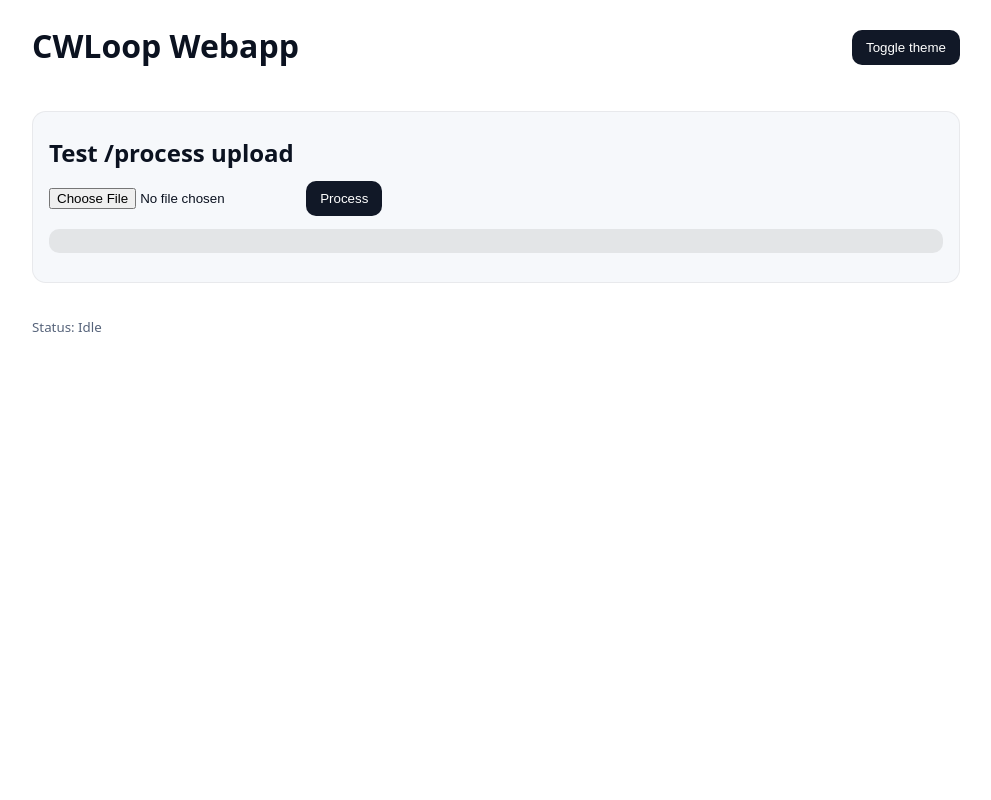
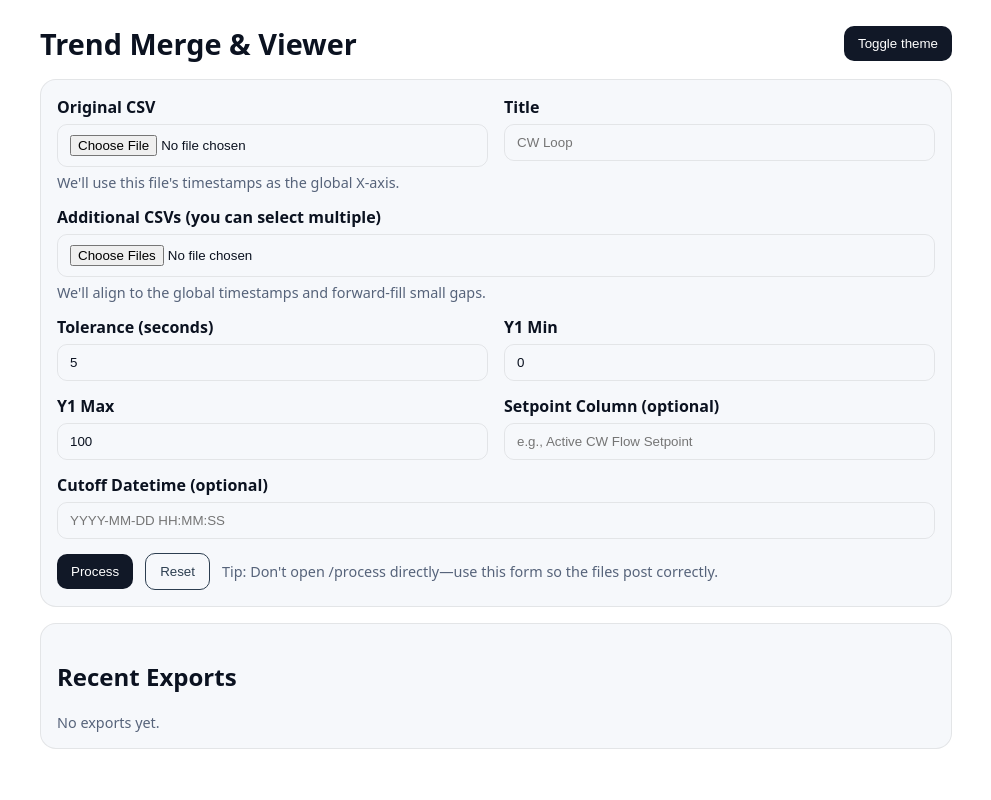
Before and after one commit to jiffcope-byte/cwloop-webapp, a Flask app: page / in a window 1280 px wide. Shown: the whole page, without its empty margins (144-1135 px from the left). Run offline with Flask 3, Linux system fonts and the light colour scheme.

Commit message:
UI: Trend Merge & Viewer + robust /process + dark-mode prepaint

```diff
--- a/app.py
+++ b/app.py
@@ -1,74 +1,107 @@
-import os
-from flask import Flask, render_template, request, jsonify, send_from_directory
+import os, io, zipfile, datetime as dt
+from pathlib import Path
+from flask import Flask, render_template, request, redirect, url_for
 from werkzeug.utils import secure_filename
 
+BASE_DIR = Path(__file__).resolve().parent
+EXPORT_DIR = BASE_DIR / 'static' / 'exports'
+EXPORT_DIR.mkdir(parents=True, exist_ok=True)
+
+ALLOWED = {'csv'}
+
 app = Flask(__name__, static_folder='static', template_folder='templates')
-
-# Limits (adjust if needed)
 app.config['MAX_CONTENT_LENGTH'] = 25 * 1024 * 1024  # 25 MB
-ALLOWED_EXTENSIONS = {'csv', 'txt', 'json'}
 
 def allowed(filename):
-    return '.' in filename and filename.rsplit('.', 1)[1].lower() in ALLOWED_EXTENSIONS
+    return '.' in filename and filename.rsplit('.', 1)[1].lower() in ALLOWED
 
 @app.errorhandler(413)
-def too_large(e):
-    return jsonify(error='File too large'), 413
-
-@app.errorhandler(400)
-def bad_request(e):
-    return jsonify(error='Bad request'), 400
-
-@app.errorhandler(500)
-def internal(e):
-    return jsonify(error='Internal server error'), 500
+def too_large(e): return ('File too large', 413)
 
 @app.route('/healthz')
-def healthz():
-    return 'ok', 200
+def healthz(): return ('ok', 200)
 
-@app.route('/')
-def home():
-    return render_template('index.html')
+def list_exports():
+    items = []
+    for p in sorted(EXPORT_DIR.glob('*/result.json'), reverse=True):
+        try:
+            meta = p.read_text(encoding='utf-8')
+            import json
+            meta = json.loads(meta)
+        except Exception:
+            continue
+        title = meta.get('title', 'Export')
+        stamp = meta.get('timestamp', '')
+        folder = p.parent.name
+        base = f'/static/exports/{folder}'
+        items.append({
+            'title': title,
+            'when': stamp,
+            'view_url': f'{base}/view.html' if (p.parent / 'view.html').exists() else None,
+            'csv_url': f'{base}/merged.csv' if (p.parent / 'merged.csv').exists() else None,
+            'zip_url': f'{base}/bundle.zip' if (p.parent / 'bundle.zip').exists() else None,
+        })
+    return items
+
+@app.route('/', methods=['GET'])
+def index():
+    return render_template('index.html', exports_list=list_exports())
 
 @app.route('/process', methods=['POST'])
 def process():
-    # Expecting multipart/form-data with a 'file' field
-    if 'file' not in request.files:
-        return jsonify(error="Missing 'file' field"), 400
+    if 'base_csv' not in request.files or request.files['base_csv'].filename == '':
+        return ('Missing Original CSV (base_csv). Use the form on /.', 400)
 
-    f = request.files['file']
-    if f.filename == '':
-        return jsonify(error='No selected file'), 400
+    base_file = request.files['base_csv']
+    base_name = secure_filename(base_file.filename)
+    if not allowed(base_name): return ('Original CSV must be .csv', 400)
 
-    if not allowed(f.filename):
-        return jsonify(error='Unsupported file type'), 400
+    others = request.files.getlist('extra_csvs')
+    other_paths = []
+    for f in others:
+        if not f or f.filename == '': continue
+        fname = secure_filename(f.filename)
+        if not allowed(fname): return (f'Unsupported file: {fname}', 400)
+        other_paths.append((fname, f.read()))
 
-    filename = secure_filename(f.filename)
-    tmp_path = os.path.join('/tmp', filename)
-    f.save(tmp_path)
+    title = request.form.get('title') or 'CW Loop'
+    tol = request.form.get('tolerance') or '5'
+    y1min = request.form.get('y1min') or '0'
+    y1max = request.form.get('y1max') or '100'
+    setpoint = request.form.get('setpoint') or ''
+    cutoff = request.form.get('cutoff') or ''
 
-    try:
-        # Example CSV handling (replace with your real logic)
-        import pandas as pd
-        df = pd.read_csv(tmp_path)
-        head = df.head(10)
-        result = {
-            'rows': int(len(df)),
-            'columns': list(map(str, df.columns)),
-            'preview': head.to_dict(orient='records')
-        }
-        return jsonify(result=result), 200
-    except Exception as ex:
-        # Log to Render logs
-        import traceback, sys
-        traceback.print_exc(file=sys.stderr)
-        return jsonify(error='Processing failed'), 500
-    finally:
-        try:
-            os.remove(tmp_path)
-        except Exception:
-            pass
+    stamp = dt.datetime.now().strftime('%Y%m%d-%H%M%S')
+    folder = EXPORT_DIR / stamp
+    folder.mkdir(parents=True, exist_ok=True)
+
+    base_path = folder / 'base.csv'
+    base_file.stream.seek(0)
+    base_path.write_bytes(base_file.read())
+
+    for fname, data in other_paths:
+        (folder / f'extra_{fname}').write_bytes(data)
+
+    (folder / 'merged.csv').write_bytes(base_path.read_bytes())
+
+    (folder / 'view.html').write_text(
+        "<!doctype html><meta charset='utf-8'><title>View</title>"
+        "<h1>Placeholder viewer</h1><p>Replace with Plotly viewer.</p>", encoding='utf-8'
+    )
+
+    zpath = folder / 'bundle.zip'
+    with zipfile.ZipFile(zpath, 'w', zipfile.ZIP_DEFLATED) as z:
+        for p in folder.glob('*'):
+            if p.name != 'bundle.zip':
+                z.write(p, p.name)
+
+    import json
+    (folder / 'result.json').write_text(json.dumps({
+        'title': title, 'timestamp': stamp,
+        'params': {'tolerance': tol, 'y1min': y1min, 'y1max': y1max, 'setpoint': setpoint, 'cutoff': cutoff}
+    }, indent=2), encoding='utf-8')
+
+    return redirect(url_for('index'))
 
 if __name__ == '__main__':
     port = int(os.environ.get('PORT', 5000))
--- a/static/darkmode-early.js
+++ b/static/darkmode-early.js
@@ -1,7 +1,3 @@
-/**
- * Sets <html class="dark"> early, before paint.
- * Honors localStorage 'theme' or the user's system preference.
- */
 (function () {
   try {
     var t = localStorage.getItem('theme');
--- a/static/style.css
+++ b/static/style.css
@@ -2,62 +2,69 @@
   --bg: #ffffff;
   --fg: #0b1220;
   --muted: #56637a;
-  --card: #f6f8fb;
+  --panel: #f6f8fb;
+  --border: rgba(0,0,0,.08);
   --btn-bg: #111827;
   --btn-fg: #ffffff;
+  --btn-outline: #2c3e50;
   color-scheme: light;
 }
-
 .dark {
   --bg: #0b0f14;
   --fg: #e6edf3;
   --muted: #9aa7b4;
-  --card: #0f1621;
+  --panel: #0f1621;
+  --border: rgba(255,255,255,.08);
   --btn-bg: #e5e7eb;
   --btn-fg: #111827;
+  --btn-outline: #9aa7b4;
   color-scheme: dark;
 }
-
-* { box-sizing: border-box; }
-html, body { height: 100%; }
+* { box-sizing: border-box }
+html, body { height: 100% }
 body {
   margin: 0;
-  font-family: ui-sans-serif, system-ui, -apple-system, Segoe UI, Roboto, Helvetica, Arial, "Apple Color Emoji","Segoe UI Emoji";
   background: var(--bg);
   color: var(--fg);
+  font-family: ui-sans-serif, system-ui, -apple-system, Segoe UI, Roboto, Helvetica, Arial;
 }
-
-.container { max-width: 960px; margin: 0 auto; padding: 16px; }
-header { display: flex; align-items: center; justify-content: space-between; }
-h1, h2 { margin: 8px 0 12px; }
-
-.card {
-  background: var(--card);
-  border: 1px solid rgba(0,0,0,.06);
-  border-radius: 14px;
+.container { max-width: 960px; margin: 0 auto; padding: 24px; }
+.topbar { display: flex; justify-content: space-between; align-items: center; margin-bottom: 16px; }
+h1 { font-size: 1.8rem; margin: 0; }
+.panel {
+  background: var(--panel);
+  border: 1px solid var(--border);
+  border-radius: 16px;
   padding: 16px;
+  margin-bottom: 16px;
 }
-
-.btn {
-  appearance: none;
-  padding: 10px 14px;
+.form-group { margin-bottom: 14px; }
+label { display: block; margin-bottom: 6px; font-weight: 600; }
+input[type="text"], input[type="number"], input[type="file"] {
+  width: 100%;
+  padding: 10px 12px;
+  background: transparent;
+  border: 1px solid var(--border);
   border-radius: 10px;
-  border: none;
-  background: var(--btn-bg);
-  color: var(--btn-fg);
-  cursor: pointer;
+  color: var(--fg);
 }
-
-.code-block {
-  background: rgba(0,0,0,.08);
-  padding: 12px;
-  border-radius: 10px;
-  overflow: auto;
-  max-height: 360px;
+.hint { color: var(--muted); font-size: .9rem; margin-top: 6px; }
+.grid-2 { display: grid; grid-template-columns: 1fr 1fr; gap: 16px; }
+.actions { display: flex; align-items: center; gap: 12px; flex-wrap: wrap; }
+.tip { color: var(--muted); font-size: .9rem; }
+.btn, .btn-outline, .btn-sm {
+  appearance: none; border: none; cursor: pointer;
+  border-radius: 10px; text-decoration: none; display: inline-block;
 }
-
-.dark .code-block {
-  background: rgba(255,255,255,.08);
+.btn { background: var(--btn-bg); color: var(--btn-fg); padding: 10px 14px; }
+.btn-outline { background: transparent; color: var(--btn-outline); border: 1px solid var(--btn-outline); padding: 10px 14px; }
+.btn-sm { background: var(--btn-bg); color: var(--btn-fg); padding: 6px 10px; font-size: .9rem; }
+.exports { display: grid; gap: 10px; }
+.export-item { display: grid; grid-template-columns: 1fr auto auto; gap: 10px; align-items: center; }
+.export-title { font-weight: 600; }
+.export-meta { color: var(--muted); font-size: .9rem; }
+.export-actions { display: flex; gap: 8px; }
+@media (max-width: 720px) {
+  .grid-2 { grid-template-columns: 1fr; }
+  .export-item { grid-template-columns: 1fr; gap: 6px; }
 }
-
-.muted { color: var(--muted); }
--- a/templates/index.html
+++ b/templates/index.html
@@ -3,63 +3,101 @@
   <head>
     <meta charset="utf-8" />
     <meta name="viewport" content="width=device-width, initial-scale=1" />
-    <title>CWLoop Webapp – Dark Mode + /process Fix</title>
-
-    <!-- EARLY THEME: must be first to avoid flash and ensure dark applies -->
+    <title>Trend Merge & Viewer</title>
     <script src="/static/darkmode-early.js"></script>
-
     <link rel="stylesheet" href="/static/style.css" />
   </head>
   <body>
-    <header class="container">
-      <h1>CWLoop Webapp</h1>
-      <button id="themeToggle" class="btn">Toggle theme</button>
-    </header>
+    <div class="container">
+      <header class="topbar">
+        <h1>Trend Merge & Viewer</h1>
+        <button id="themeToggle" class="btn">Toggle theme</button>
+      </header>
 
-    <main class="container">
-      <section class="card">
-        <h2>Test /process upload</h2>
-        <form id="uploadForm">
-          <input type="file" name="file" accept=".csv,.txt,.json" required />
-          <button class="btn" type="submit">Process</button>
+      <section class="panel">
+        <form action="/process" method="post" enctype="multipart/form-data">
+          <div class="grid-2">
+            <div class="form-group">
+              <label>Original CSV</label>
+              <input type="file" name="base_csv" accept=".csv" required />
+              <div class="hint">We'll use this file's timestamps as the global X-axis.</div>
+            </div>
+
+            <div class="form-group">
+              <label>Title</label>
+              <input type="text" name="title" placeholder="CW Loop" />
+            </div>
+          </div>
+
+          <div class="form-group">
+            <label>Additional CSVs (you can select multiple)</label>
+            <input type="file" name="extra_csvs" accept=".csv" multiple />
+            <div class="hint">We'll align to the global timestamps and forward-fill small gaps.</div>
+          </div>
+
+          <div class="grid-2">
+            <div class="form-group">
+              <label>Tolerance (seconds)</label>
+              <input type="number" name="tolerance" value="5" />
+            </div>
+            <div class="form-group">
+              <label>Y1 Min</label>
+              <input type="number" name="y1min" value="0" />
+            </div>
+          </div>
+
+          <div class="grid-2">
+            <div class="form-group">
+              <label>Y1 Max</label>
+              <input type="number" name="y1max" value="100" />
+            </div>
+            <div class="form-group">
+              <label>Setpoint Column (optional)</label>
+              <input type="text" name="setpoint" placeholder="e.g., Active CW Flow Setpoint" />
+            </div>
+          </div>
+
+          <div class="form-group">
+            <label>Cutoff Datetime (optional)</label>
+            <input type="text" name="cutoff" placeholder="YYYY-MM-DD HH:MM:SS" />
+          </div>
+
+          <div class="actions">
+            <button class="btn" type="submit">Process</button>
+            <button class="btn-outline" type="reset">Reset</button>
+            <span class="tip">Tip: Don't open /process directly—use this form so the files post correctly.</span>
+          </div>
         </form>
-        <pre id="result" class="code-block"></pre>
       </section>
-    </main>
 
-    <footer class="container muted">
-      <small>Status: <span id="status">Idle</span></small>
-    </footer>
+      <section class="panel">
+        <h2>Recent Exports</h2>
+        {% if exports_list and exports_list|length %}
+          <div class="exports">
+            {% for x in exports_list %}
+              <div class="export-item">
+                <div class="export-title">{{ x.title }}</div>
+                <div class="export-meta">{{ x.when }}</div>
+                <div class="export-actions">
+                  {% if x.view_url %}<a class="btn-sm" href="{{ x.view_url }}" target="_blank">View</a>{% endif %}
+                  {% if x.csv_url %}<a class="btn-sm" href="{{ x.csv_url }}" target="_blank">CSV</a>{% endif %}
+                  {% if x.zip_url %}<a class="btn-sm" href="{{ x.zip_url }}" target="_blank">ZIP</a>{% endif %}
+                </div>
+              </div>
+            {% endfor %}
+          </div>
+        {% else %}
+          <div class="hint">No exports yet.</div>
+        {% endif %}
+      </section>
+    </div>
 
     <script>
-      // Toggle theme
       document.getElementById('themeToggle').addEventListener('click', () => {
         const root = document.documentElement;
         const isDark = root.classList.toggle('dark');
         try { localStorage.setItem('theme', isDark ? 'dark' : 'light'); } catch(e) {}
       });
-
-      // Upload handler
-      const form = document.getElementById('uploadForm');
-      const statusEl = document.getElementById('status');
-      const resultEl = document.getElementById('result');
-
-      form.addEventListener('submit', async (e) => {
-        e.preventDefault();
-        statusEl.textContent = 'Uploading...';
-        resultEl.textContent = '';
-
-        const fd = new FormData(form);
-        try {
-          const res = await fetch('/process', { method: 'POST', body: fd });
-          const data = await res.json();
-          statusEl.textContent = res.ok ? 'OK' : 'Error';
-          resultEl.textContent = JSON.stringify(data, null, 2);
-        } catch (err) {
-          statusEl.textContent = 'Network error';
-          resultEl.textContent = String(err);
-        }
-      });
     </script>
   </body>
 </html>
```
